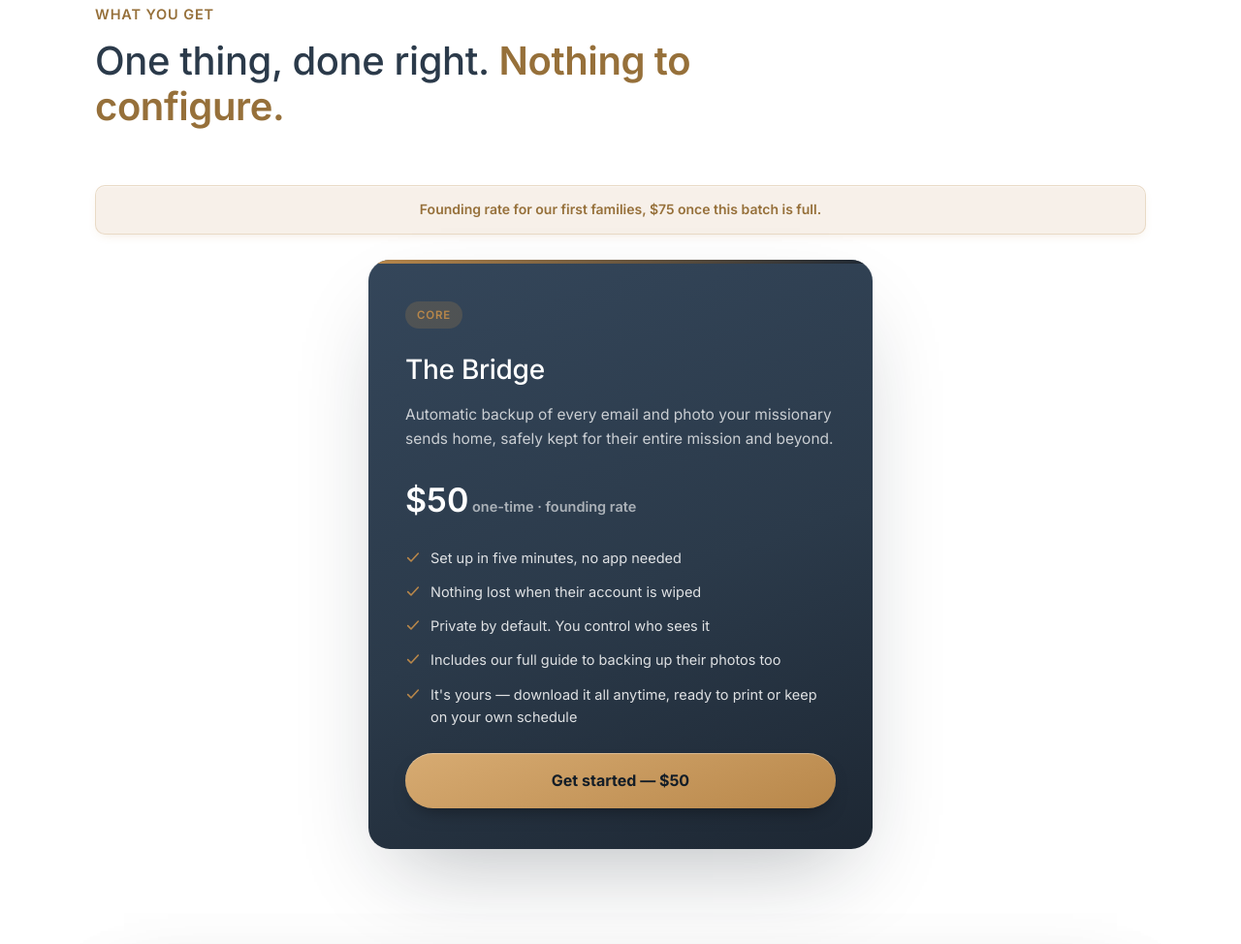
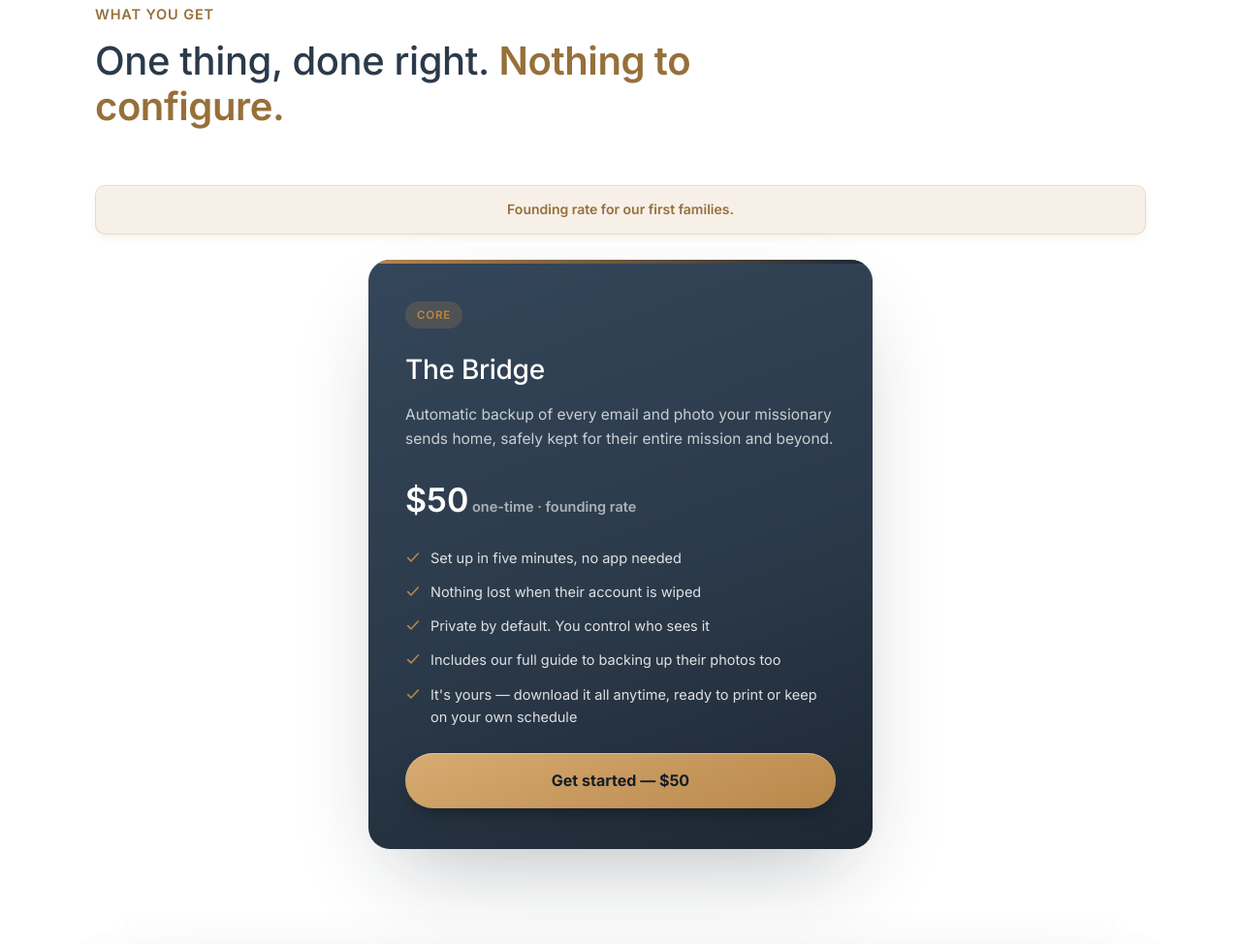
Before and after one commit to tylery91young/missionbridge-frontend, a plain HTML site: page index.html in a window 1280 px wide. Shown: the part 3495-4469 px from the top of the page at 97% size. Drawn offline with Linux system fonts and the light colour scheme; no server answers.

Commit message:
Turn off the "spots left" counter for now
A static number that never moves reads as fake scarcity to a
skeptical visitor, and right now it'd also silently reveal zero real
signups in the last 6 days. Commented out the JS that populates it
(not deleted, easy to re-enable) and softened the static fallback
text to drop the "batch is full" countdown framing too.

Co-Authored-By: Claude Sonnet 5 <noreply@anthropic.com>

```diff
--- a/index.html
+++ b/index.html
@@ -239,6 +239,7 @@
   }
   .btn-primary:hover { background: linear-gradient(160deg, #3d5268, var(--navy-mid)); transform: translateY(-2px); box-shadow: 0 14px 28px -10px rgba(43,58,74,0.45); }
   .hero-note { font-size: 13.5px; color: var(--ink-faint); font-weight: 600; }
+  .hero-scope-note { font-size: 14.5px; color: var(--ink-soft); margin-top: 18px; max-width: 470px; line-height: 1.55; }
 
   .hero-visual-wrap { position: relative; perspective: 1600px; }
   .hero-visual-wrap::after {
@@ -835,7 +836,7 @@
       <h2 class="section-title">One thing, done right. <em>Nothing to configure.</em></h2>
     </div>
     <div class="reveal">
-      <div class="founding-note" id="founding-note">Founding rate for our first families, $75 once this batch is full.</div>
+      <div class="founding-note" id="founding-note">Founding rate for our first families.</div>
       <div class="product-grid single">
         <div class="product-card primary">
           <span class="product-tag">Core</span>
@@ -1125,6 +1126,13 @@ if ('IntersectionObserver' in window) {
 // Real, honest scarcity - fetched from the backend, never fabricated.
 // If this fails for any reason, both elements just stay hidden/as
 // their static fallback text rather than show something untrue.
+//
+// Turned off for now (commented out, not deleted) - a static "spots
+// left" number that never moves reads as fake scarcity to a skeptical
+// first-time visitor, especially with zero visible proof anyone's
+// actually claimed one. Re-enable once there's real signup volume to
+// point to. See ROADMAP.md.
+/*
 (async function loadFoundingStatus() {
   try {
     const res = await fetch('https://missionbridge-backend.onrender.com/founding-status');
@@ -1145,6 +1153,7 @@ if ('IntersectionObserver' in window) {
     // Fail silently - the page already works fine with the static fallback copy.
   }
 })();
+*/
 </script>
 
 <script>
```
